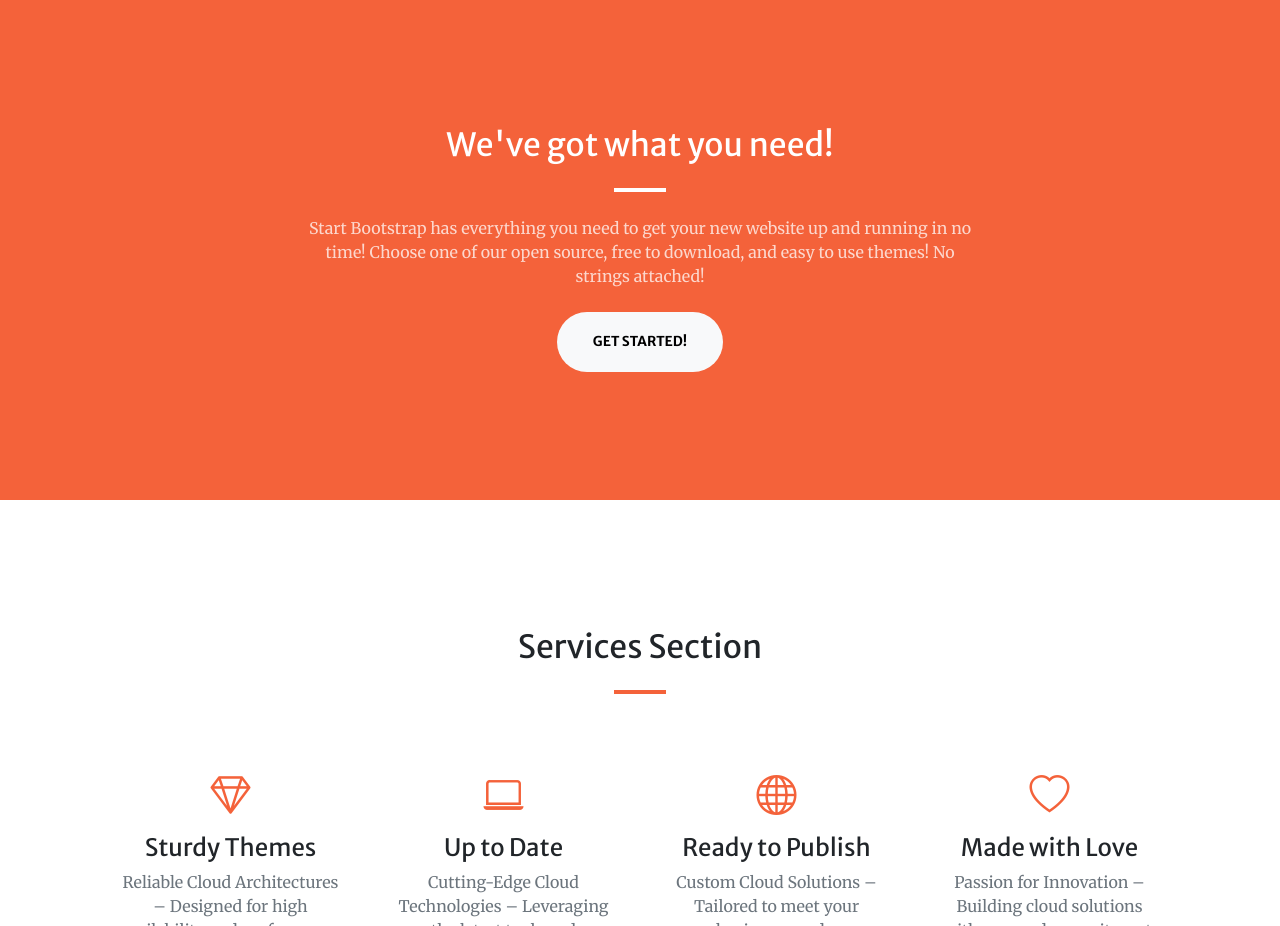
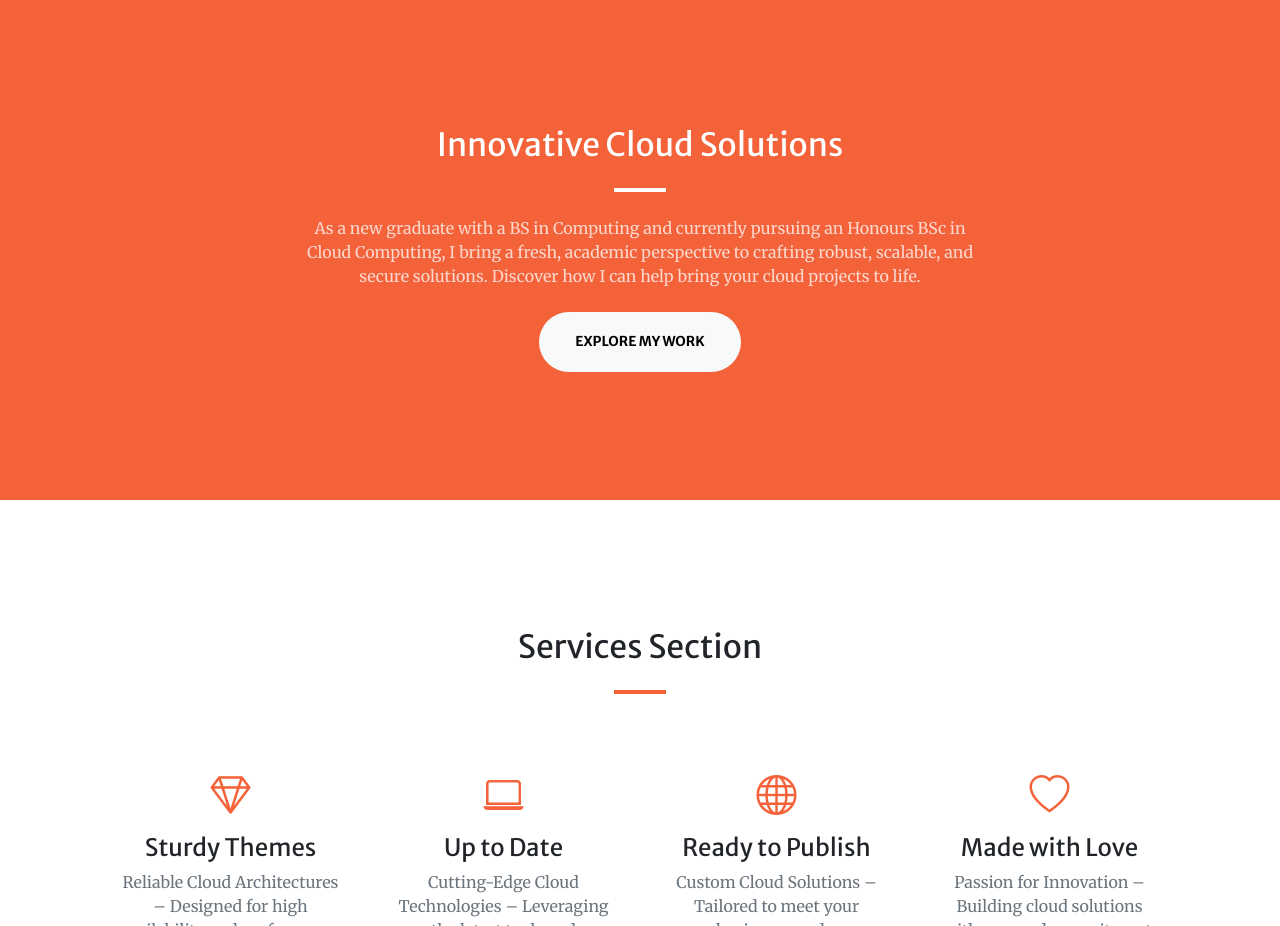
Before and after one commit to ryanhabis/RyanHabis.github.io, a plain HTML site: page creative/index.html in a window 1280 px wide. Shown: the part 802-1728 px from the top of the page. Drawn offline with nearby package versions, Linux system fonts and the light colour scheme; some packages are replaced by stand-ins of ours; a script that the page names is missing.

Commit message:
Update index.html

```diff
--- a/creative/index.html
+++ b/creative/index.html
@@ -54,10 +54,10 @@
             <div class="container px-4 px-lg-5">
                 <div class="row gx-4 gx-lg-5 justify-content-center">
                     <div class="col-lg-8 text-center">
-                        <h2 class="text-white mt-0">We've got what you need!</h2>
+                        <h2 class="text-white mt-0">Innovative Cloud Solutions</h2>
                         <hr class="divider divider-light" />
-                        <p class="text-white-75 mb-4">Start Bootstrap has everything you need to get your new website up and running in no time! Choose one of our open source, free to download, and easy to use themes! No strings attached!</p>
-                        <a class="btn btn-light btn-xl" href="#services">Get Started!</a>
+                        <p class="text-white-75 mb-4">As a new graduate with a BS in Computing and currently pursuing an Honours BSc in Cloud Computing, I bring a fresh, academic perspective to crafting robust, scalable, and secure solutions. Discover how I can help bring your cloud projects to life.</p>
+                        <a class="btn btn-light btn-xl" href="#services">Explore My Work</a>
                     </div>
                 </div>
             </div>
```
